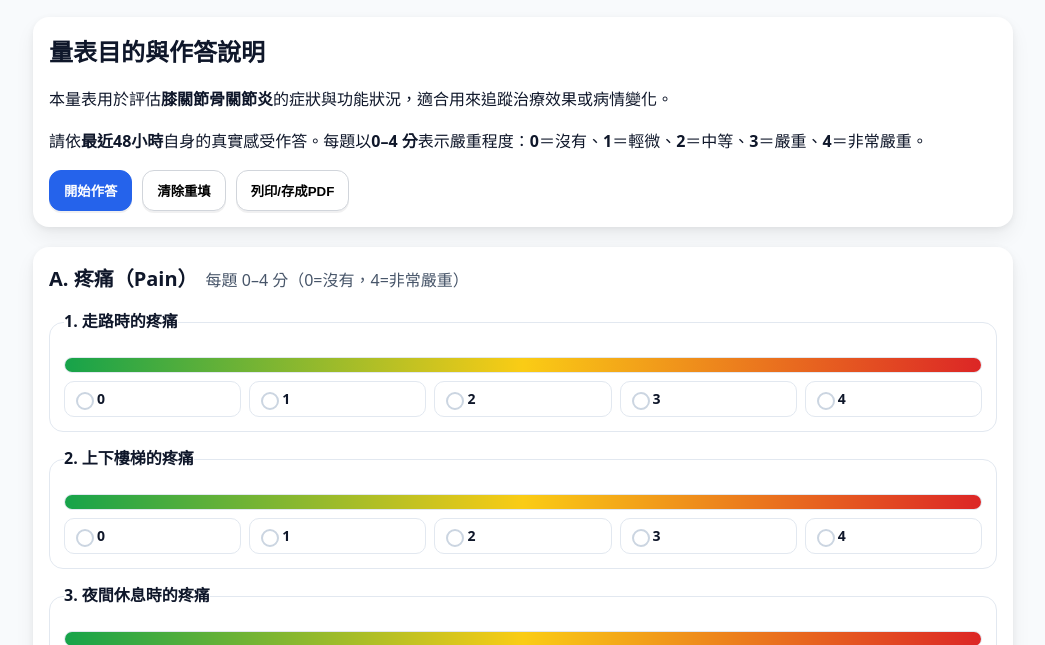
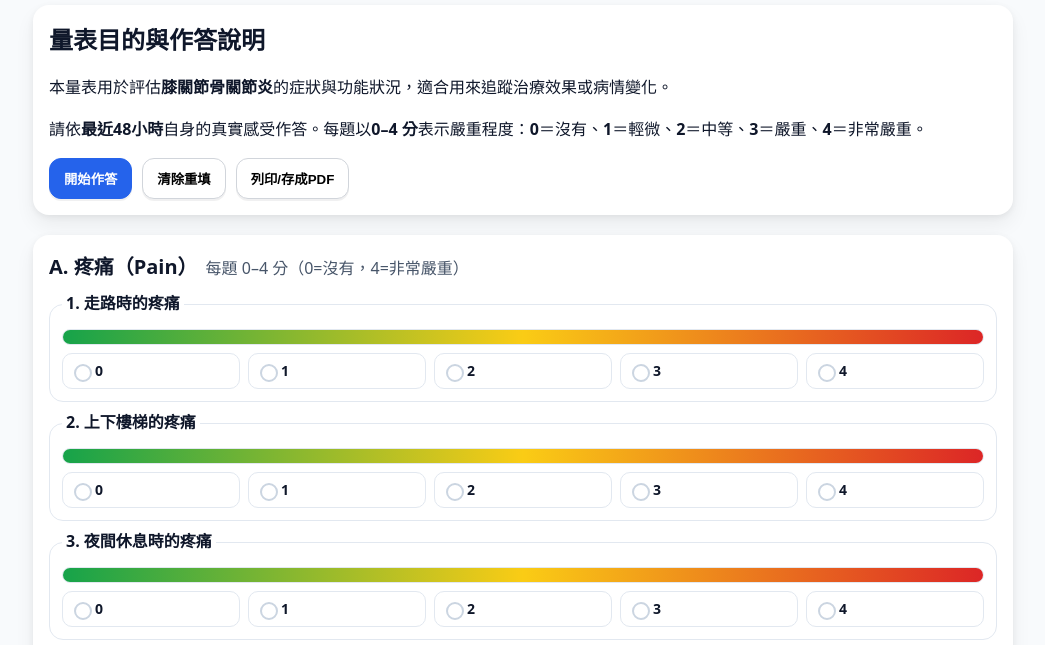
Before and after one commit to dongyotz-cymk/womac, a plain HTML site: page index.html in a window 1280 px wide. Shown: the part 152-797 px from the top of the page, without its empty margins (117-1162 px from the left). Drawn offline with Linux system fonts and the light colour scheme.

Commit message:
Update index.html

```diff
--- a/index.html
+++ b/index.html
@@ -23,7 +23,7 @@
       line-height: 1.6;
     }
     .container {
-      max-width: 980px; margin: 48px auto; padding: 0 24px;
+      max-width: 980px; margin: 36px auto; padding: 0 24px;
     }
     header h1 { margin: 0 0 8px; font-size: clamp(28px, 5vw, 42px); letter-spacing: .02em; }
     header p { margin: 4px 0; color: var(--muted); }
@@ -38,12 +38,12 @@
     .section-cap { color: var(--muted); font-size: 16px; }
 
     /* 題目 */
-    .q { padding: 14px 14px; border-radius: 14px; border: 1px solid #e2e8f0; background: #fff; margin: 14px 0; }
-    .q legend { font-weight: 600; padding: 0 0px; }
-    .q .desc { font-size: 15px; color: var(--muted); margin-top: 2px; }
+    .q { padding: 12px 12px; border-radius: 14px; border: 1px solid #e2e8f0; background: #fff; margin: 8px 0; }
+    .q legend { font-weight: 600; padding: 0 4px; }
+    .q .desc { font-size: 16px; color: var(--muted); margin-top: 2px; }
 
     /* 漸層橫幅 */
-    .bar { height: 14px; border-radius: 10px; margin: 8px 0 8px; position: relative; overflow: hidden; border: 1px solid #e2e8f0; }
+    .bar { height: 14px; border-radius: 10px; margin: 0px 0 8px; position: relative; overflow: hidden; border: 1px solid #e2e8f0; }
     .bar::before {
       content: ""; position: absolute; inset: 0;
       background: linear-gradient(to right, var(--green), var(--yellow), var(--red));
```
